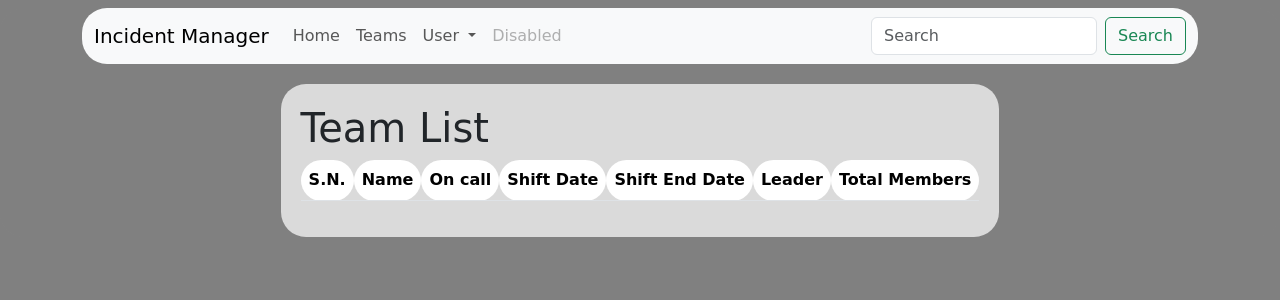
After one commit to ishanshre/Incident-Mangement-Django, a Django app: page /manage/teams/all in a window 1280 px wide. The commit adds this page. Shown: the top 300 px of the page. Run offline with Django 4.2, Linux system fonts and the light colour scheme; data that the repository does not hold is empty; some libraries are stand-ins or nearby versions.

Commit message:
feat: display the list of teams

```diff
--- a/core/urls.py
+++ b/core/urls.py
@@ -7,4 +7,5 @@ app_name = 'core'
 urlpatterns = [
     path('', views.index, name='index'),
     path('manage/incident/add', views.AddIncidentView.as_view(), name="addIncident"),
+    path('manage/teams/all', views.TeamsListView.as_view(), name="teamsList"),
 ]
--- a/core/views.py
+++ b/core/views.py
@@ -3,10 +3,11 @@ from django.shortcuts import render
 from django.urls import reverse_lazy
 
 from django.views.generic.edit import CreateView
+from django.views.generic import ListView
 
 from django.contrib.messages.views import SuccessMessageMixin
 
-from core.models import Incident
+from core.models import Incident, Team
 from core.forms import AddIncidentForm
 # Create your views here.
 def index(request):
@@ -28,3 +29,9 @@ class AddIncidentView(SuccessMessageMixin,CreateView):
             form.instance.reported_by = self.request.user.profile
             form.instance.save()
         return super().form_valid(form)
+
+
+class TeamsListView(ListView):
+    model = Team
+    template_name = "manage/teams/team_list.html"
+    context_object_name = 'teams'
--- a/templates/base/navbar.html
+++ b/templates/base/navbar.html
@@ -11,7 +11,7 @@
                 <a class="nav-link" aria-current="page" href="#">Home</a>
               </li>
               <li class="nav-item">
-                <a class="nav-link" href="#">Link</a>
+                <a class="nav-link" href="{% url 'core:teamsList' %}">Teams</a>
               </li>
               <li class="nav-item dropdown">
                 <a class="nav-link dropdown-toggle" href="#" role="button" data-bs-toggle="dropdown" aria-expanded="false">
--- /dev/null
+++ b/templates/manage/teams/team_list.html
@@ -0,0 +1,38 @@
+{% extends 'base/base.html' %}
+{% load crispy_forms_tags %}
+{% block title %}Teams{% endblock %}
+
+{% block body %}
+
+    <div class="container container-mine">
+        <h1>Team List</h1>
+        <div>
+            <table class="table">
+                <thead>
+                    <tr>
+                        <th>S.N.</th>
+                        <th>Name</th>
+                        <th>On call</th>
+                        <th>Shift Date</th>
+                        <th>Shift End Date</th>
+                        <th>Leader</th>
+                        <th>Total Members</th>
+                    </tr>
+                </thead>
+                <tbody>
+                    {% for team in teams %}
+                        <tr>
+                            <td>{{forloop.counter}}</td>
+                            <td>{{team.team_name}}</td>
+                            <td>{{team.on_call}}</td>
+                            <td>{{team.shift_date}}</td>
+                            <td>{{team.shift_end_date}}</td>
+                            <td>@{{team.leader.user.username|title}}</td>
+                            <td>{{team.members.all|length}}</td>
+                        </tr>
+                    {% endfor %}
+                </tbody>
+            </table>
+        </div>
+    </div>
+{% endblock %}
```
